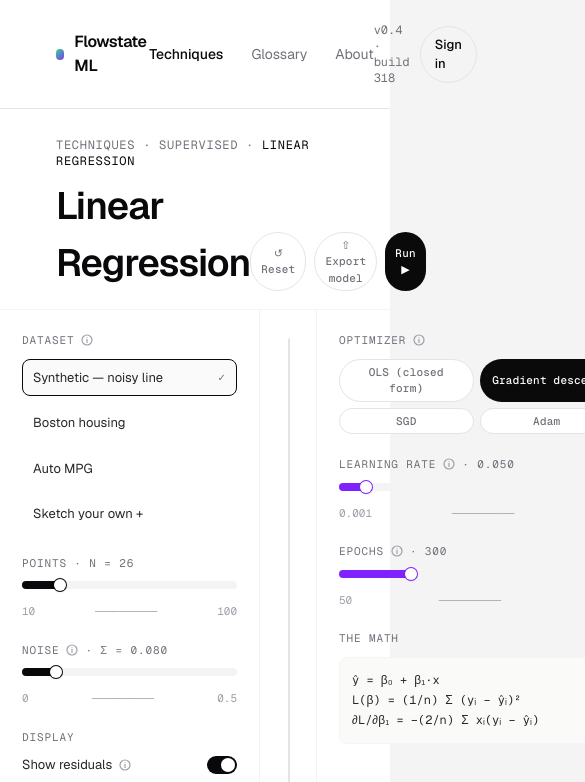
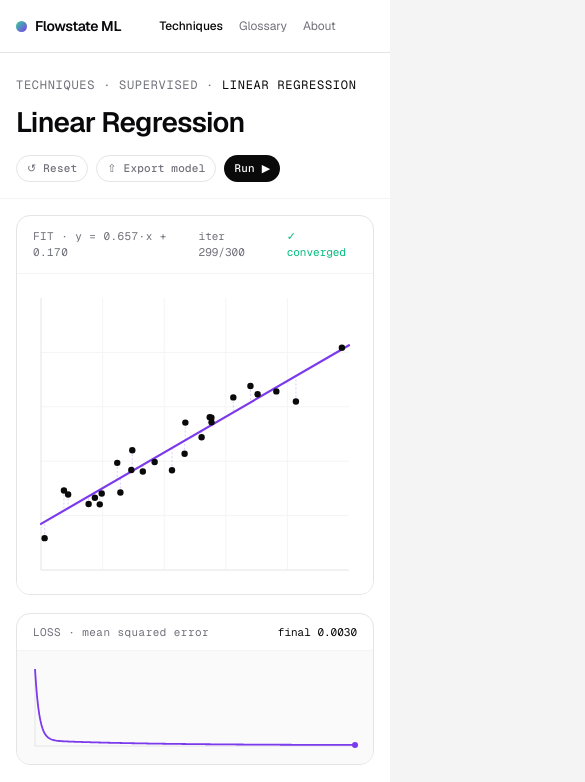
Before and after one commit to michaelo48/MLplayground, a Next.js app: page /techniques/linear-regression in a window 390 px wide. Shown: the top 782 px of the page, 585 px wide, since content can reach past the window. Built offline with nearby package versions, Linux system fonts and the light colour scheme.

Commit message:
updated regression page to fit for mobile

```diff
--- a/app/_components/Header.tsx
+++ b/app/_components/Header.tsx
@@ -21,9 +21,12 @@ export function Header({ active = "Techniques", variant = "light" }: HeaderProps
 
   return (
     <header
-      className={`relative z-10 flex items-center justify-between border-b px-14 py-[22px] ${wrap}`}
+      className={`relative z-10 flex items-center justify-between gap-3 border-b px-4 py-4 sm:px-8 md:px-14 md:py-[22px] ${wrap}`}
     >
-      <Link href="/" className="flex items-center gap-2.5 text-base font-semibold tracking-tight">
+      <Link
+        href="/"
+        className="flex shrink-0 items-center gap-2 text-sm font-semibold tracking-tight md:gap-2.5 md:text-base"
+      >
         <span
           aria-hidden
           className="inline-block h-[11px] w-[11px] rounded-full"
@@ -31,7 +34,7 @@ export function Header({ active = "Techniques", variant = "light" }: HeaderProps
         />
         Flowstate ML
       </Link>
-      <nav className={`flex gap-7 text-sm ${muteText}`}>
+      <nav className={`flex gap-4 text-xs sm:gap-6 sm:text-sm md:gap-7 ${muteText}`}>
         {items.map((item) => {
           const isActive = item.label === active;
           return (
@@ -45,10 +48,10 @@ export function Header({ active = "Techniques", variant = "light" }: HeaderProps
           );
         })}
       </nav>
-      <div className="flex items-center gap-2.5 text-[13px]">
-        <span className={`font-mono text-xs ${muteText}`}>v0.4 · build 318</span>
+      <div className="flex shrink-0 items-center gap-2.5 text-[13px]">
+        <span className={`hidden font-mono text-xs lg:inline ${muteText}`}>v0.4 · build 318</span>
         <span
-          className={`rounded-full border px-3.5 py-2 font-medium ${
+          className={`hidden rounded-full border px-3.5 py-2 font-medium sm:inline-flex ${
             dark ? "border-zinc-800" : "border-zinc-200"
           } ${inkText}`}
         >
--- a/app/_components/InfoTooltip.tsx
+++ b/app/_components/InfoTooltip.tsx
@@ -15,10 +15,14 @@ type Props = {
   placement?: Placement;
 };
 
+// On mobile (< sm/lg) the playground stacks single-column, so a right- or
+// center-anchored tooltip can run off the left viewport edge. Force left
+// anchoring on small screens; restore the requested side at the breakpoint
+// where the layout has room.
 const sideClass: Record<Side, string> = {
-  center: "left-1/2 -translate-x-1/2",
+  center: "left-0 translate-x-0 sm:left-1/2 sm:-translate-x-1/2",
   left: "left-0",
-  right: "right-0",
+  right: "left-0 lg:left-auto lg:right-0",
 };
 
 export function InfoTooltip({ term, definition, side = "center", placement = "bottom" }: Props) {
@@ -38,7 +42,7 @@ export function InfoTooltip({ term, definition, side = "center", placement = "bo
       </button>
       <span
         role="tooltip"
-        className={`pointer-events-none absolute z-50 w-[260px] translate-y-1 rounded-lg border border-zinc-200 bg-white p-3 font-sans text-[12px] leading-[1.55] normal-case tracking-normal text-zinc-700 opacity-0 shadow-[0_8px_24px_rgba(0,0,0,0.08)] transition duration-150 group-hover:translate-y-0 group-hover:opacity-100 group-focus-within:translate-y-0 group-focus-within:opacity-100 ${
+        className={`pointer-events-none absolute z-50 w-[260px] max-w-[calc(100vw-2rem)] translate-y-1 rounded-lg border border-zinc-200 bg-white p-3 font-sans text-[12px] leading-[1.55] normal-case tracking-normal text-zinc-700 opacity-0 shadow-[0_8px_24px_rgba(0,0,0,0.08)] transition duration-150 group-hover:translate-y-0 group-hover:opacity-100 group-focus-within:translate-y-0 group-focus-within:opacity-100 ${
           sideClass[side]
         } ${isTop ? "bottom-full mb-2 -translate-y-1 group-hover:translate-y-0 group-focus-within:translate-y-0" : "top-full mt-2"}`}
       >
--- a/app/_components/plots/LossCurve.tsx
+++ b/app/_components/plots/LossCurve.tsx
@@ -36,7 +36,7 @@ export function LossCurve({ width, height, trajectory, color = "#7c3aed" }: Prop
   const last = path[path.length - 1];
 
   return (
-    <svg width={width} height={height} className="block">
+    <svg width={width} height={height} className="block h-auto max-w-full">
       <rect x={0} y={0} width={width} height={height} fill="#fafafa" />
       <line x1={pad} y1={pad + h} x2={pad + w} y2={pad + h} stroke="#e4e4e7" />
       <line x1={pad} y1={pad} x2={pad} y2={pad + h} stroke="#e4e4e7" />
--- a/app/_components/plots/RegressionPlot.tsx
+++ b/app/_components/plots/RegressionPlot.tsx
@@ -85,7 +85,7 @@ export function RegressionPlot({
   }
 
   return (
-    <svg width={width} height={height} className="block">
+    <svg width={width} height={height} className="block h-auto max-w-full">
       <rect x={0} y={0} width={width} height={height} fill="#fff" />
       {grid}
       {band}
--- /dev/null
+++ b/app/_lib/useElementSize.ts
@@ -0,0 +1,22 @@
+import { useEffect, useRef, useState } from "react";
+
+// ResizeObserver-backed measurement hook. The initial size seeds SSR /
+// pre-hydration renders so the markup isn't blank; once the observer fires
+// it's replaced with the real container dimensions.
+export function useElementSize<T extends HTMLElement>(initial: { w: number; h: number }) {
+  const ref = useRef<T | null>(null);
+  const [size, setSize] = useState(initial);
+  useEffect(() => {
+    const el = ref.current;
+    if (!el) return;
+    const ro = new ResizeObserver((entries) => {
+      const r = entries[0].contentRect;
+      if (r.width > 0 && r.height > 0) {
+        setSize({ w: Math.round(r.width), h: Math.round(r.height) });
+      }
+    });
+    ro.observe(el);
+    return () => ro.disconnect();
+  }, []);
+  return [ref, size] as const;
+}
--- a/app/techniques/[slug]/_playgrounds/LinearRegressionPlayground.tsx
+++ b/app/techniques/[slug]/_playgrounds/LinearRegressionPlayground.tsx
@@ -8,6 +8,7 @@ import { RegressionPlot } from "../../../_components/plots/RegressionPlot";
 import { LossCurve } from "../../../_components/plots/LossCurve";
 import { glossary } from "../../../_lib/glossary";
 import type { Point } from "../../../_lib/sample-data";
+import { useElementSize } from "../../../_lib/useElementSize";
 import {
   convergedAt,
   datasets,
@@ -98,6 +99,11 @@ export function LinearRegressionPlayground() {
     else setSeed((s) => s + 1);
   };
 
+  // Both plots fill their containers. Initial sizes seed the SSR render; the
+  // ResizeObserver replaces them with measured pixels post-hydration.
+  const [plotBoxRef, plotSize] = useElementSize<HTMLDivElement>({ w: PLOT_W, h: PLOT_H });
+  const [lossBoxRef, lossSize] = useElementSize<HTMLDivElement>({ w: 780, h: 108 });
+
   const addSketchPoint = (e: React.MouseEvent<HTMLDivElement>) => {
     const r = e.currentTarget.getBoundingClientRect();
     // The overlay's box already corresponds to the data area (pad-cropped),
@@ -111,16 +117,18 @@ export function LinearRegressionPlayground() {
     <div className="flex min-h-screen flex-1 flex-col bg-white text-zinc-950">
       <Header active="Techniques" />
       {/* Breadcrumb + title */}
-      <div className="border-b border-zinc-100 px-14 pt-7 pb-[18px]">
+      <div className="border-b border-zinc-100 px-4 pt-6 pb-4 sm:px-8 md:px-14 md:pt-7 md:pb-[18px]">
         <div className="font-mono text-xs uppercase tracking-[0.06em] text-zinc-500">
           <Link href="/techniques" className="hover:text-zinc-900">
             Techniques
           </Link>{" "}
           · Supervised · <span className="text-zinc-950">Linear Regression</span>
         </div>
-        <div className="mt-2 flex items-end justify-between">
-          <h1 className="text-[38px] font-semibold tracking-[-0.025em]">Linear Regression</h1>
-          <div className="flex gap-2">
+        <div className="mt-2 flex flex-wrap items-end justify-between gap-3">
+          <h1 className="text-[28px] font-semibold tracking-[-0.025em] sm:text-[32px] lg:text-[38px]">
+            Linear Regression
+          </h1>
+          <div className="flex flex-wrap gap-2">
             <button onClick={reset} className="pill pill-outline hover:bg-zinc-50">
               ↺ Reset
             </button>
@@ -134,9 +142,9 @@ export function LinearRegressionPlayground() {
         </div>
       </div>
 
-      <div className="grid min-h-0 flex-1 grid-cols-[260px_1fr_320px]">
+      <div className="grid min-h-0 flex-1 grid-cols-1 lg:grid-cols-[260px_1fr_320px]">
         {/* Left: dataset */}
-        <aside className="flex flex-col gap-[22px] border-r border-zinc-100 p-[22px]">
+        <aside className="order-2 flex flex-col gap-[22px] border-zinc-100 p-4 sm:p-6 lg:order-1 lg:border-r lg:p-[22px]">
           <SidebarSection
             title={
               <>
@@ -217,7 +225,7 @@ export function LinearRegressionPlayground() {
         </aside>
 
         {/* Center: canvas */}
-        <main className="flex min-w-0 flex-col gap-[18px] p-7">
+        <main className="order-1 flex min-w-0 flex-col gap-[18px] p-4 sm:p-6 lg:order-2 lg:p-7">
           <div className="flex flex-1 flex-col overflow-hidden rounded-[14px] border border-zinc-200">
             <div className="flex items-center justify-between border-b border-zinc-100 px-4 py-3">
               <span className="font-mono text-[11px] tracking-[0.04em] text-zinc-500">
@@ -234,10 +242,10 @@ export function LinearRegressionPlayground() {
                 </span>
               </div>
             </div>
-            <div className="relative flex-1">
+            <div ref={plotBoxRef} className="relative min-h-[320px] flex-1">
               <RegressionPlot
-                width={PLOT_W}
-                height={PLOT_H}
+                width={plotSize.w}
+                height={plotSize.h}
                 points={points}
                 slope={fit.slope}
                 intercept={fit.intercept}
@@ -254,8 +262,8 @@ export function LinearRegressionPlayground() {
                   style={{
                     left: PLOT_PAD,
                     top: PLOT_PAD,
-                    width: PLOT_W - PLOT_PAD * 2,
-                    height: PLOT_H - PLOT_PAD * 2,
+                    width: plotSize.w - PLOT_PAD * 2,
+                    height: plotSize.h - PLOT_PAD * 2,
                   }}
                 />
               )}
@@ -265,8 +273,8 @@ export function LinearRegressionPlayground() {
                   style={{
                     left: PLOT_PAD,
                     top: PLOT_PAD,
-                    width: PLOT_W - PLOT_PAD * 2,
-                    height: PLOT_H - PLOT_PAD * 2,
+                    width: plotSize.w - PLOT_PAD * 2,
+                    height: plotSize.h - PLOT_PAD * 2,
                   }}
                 >
                   <span>Click anywhere on the plot</span>
@@ -285,16 +293,16 @@ export function LinearRegressionPlayground() {
                 final {hasFit ? finalLoss.toFixed(4) : "—"}
               </span>
             </div>
-            <div className="flex-1">
+            <div ref={lossBoxRef} className="flex-1">
               <LossCurve
-                width={780}
-                height={108}
+                width={lossSize.w}
+                height={lossSize.h}
                 trajectory={hasFit ? trajectory : undefined}
               />
             </div>
           </div>
 
-          <div className="grid grid-cols-4 gap-px overflow-hidden rounded-[14px] border border-zinc-200 bg-zinc-100">
+          <div className="grid grid-cols-2 gap-px overflow-hidden rounded-[14px] border border-zinc-200 bg-zinc-100 sm:grid-cols-4">
             <Stat
               label={
                 <>
@@ -329,7 +337,7 @@ export function LinearRegressionPlayground() {
         </main>
 
         {/* Right: hyperparameters + math */}
-        <aside className="flex flex-col gap-[22px] border-l border-zinc-100 p-[22px]">
+        <aside className="order-3 flex flex-col gap-[22px] border-zinc-100 p-4 sm:p-6 lg:border-l lg:p-[22px]">
           <SidebarSection
             title={
               <>
```
Also changed, not shown: app/_components/plots/MiniPreviews.tsx (+5 -5 lines), app/page.tsx (+6 -6 lines), app/techniques/[slug]/page.tsx (+6 -4 lines), app/techniques/page.tsx (+7 -7 lines).
